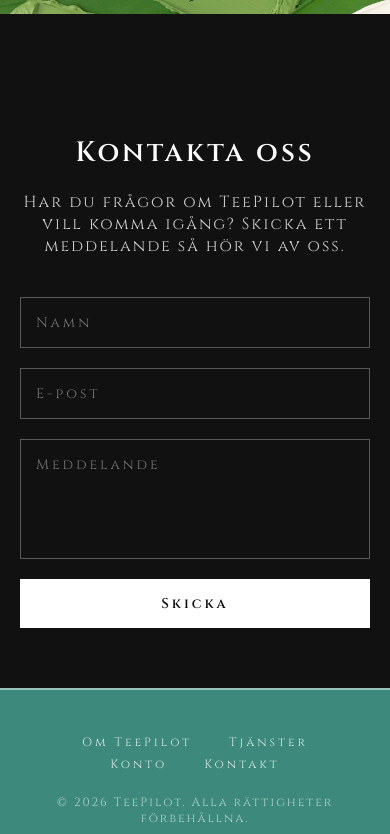
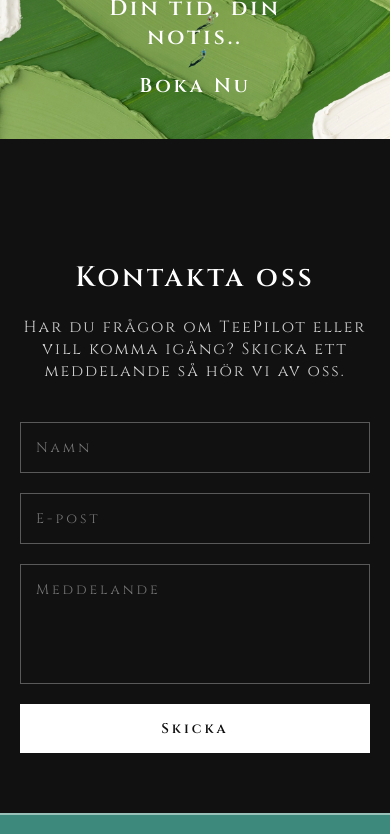
Before and after one commit to teepilot/teepilot, a website: page index.html in a window 390 px wide. Shown: the part 61-895 px from the top of the page. Drawn offline with Linux system fonts and the light colour scheme; grey boxes are pictures that could not be loaded.

Commit message:
Add files via upload

```diff
--- a/main.css
+++ b/main.css
@@ -259,7 +259,7 @@ footer p {
     }
 
     .hero {
-        height: 75px;
+        height: 200px !important;
     }
 
     .hero h1 {
```
